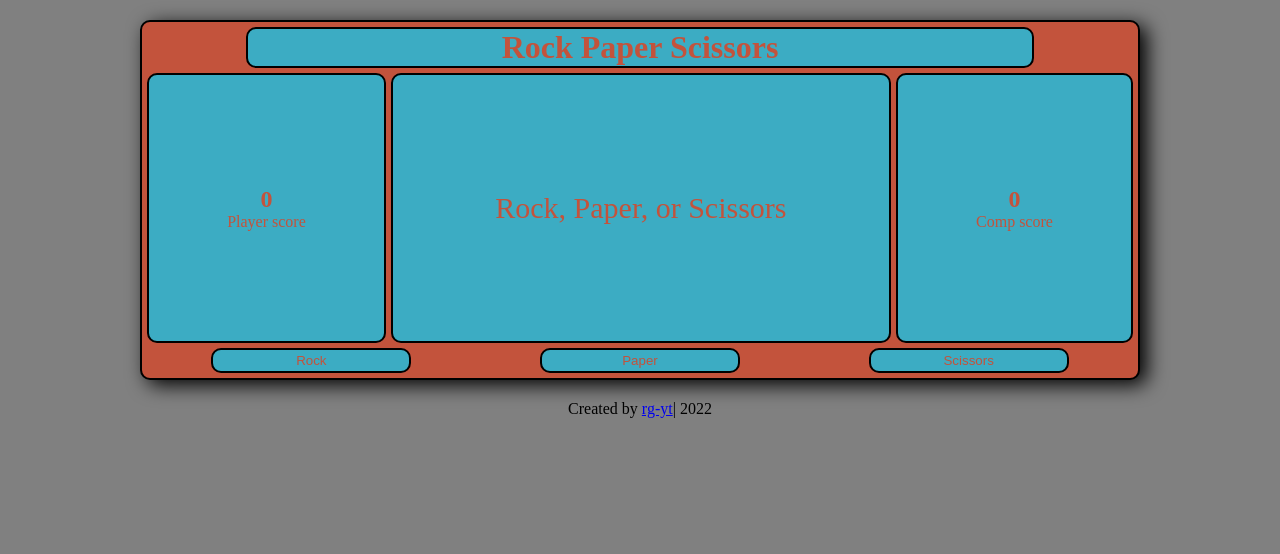
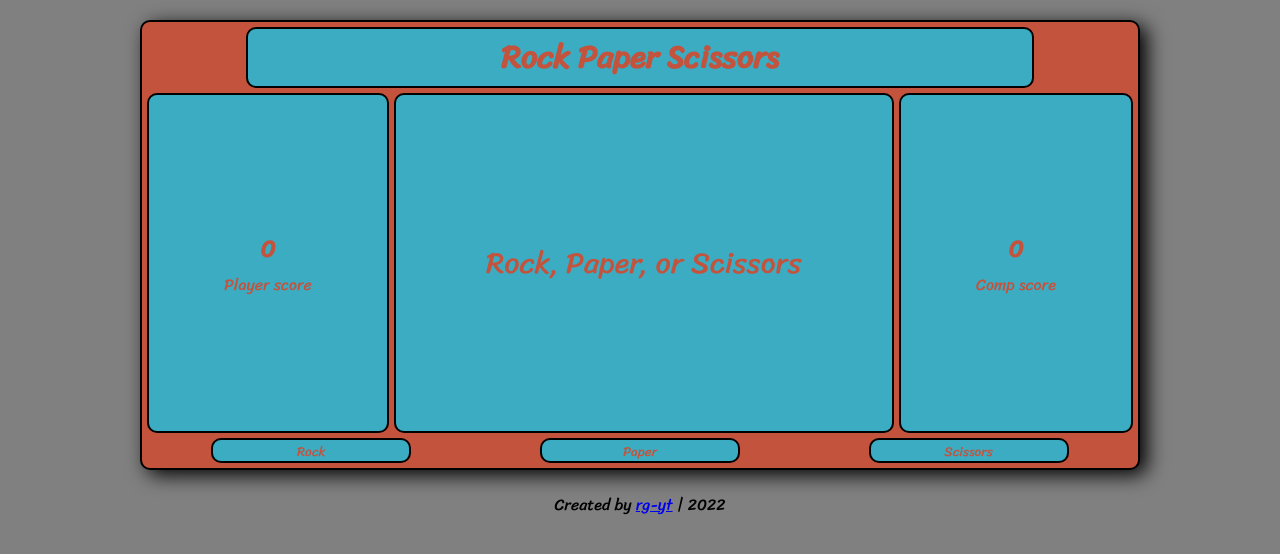
Before and after one commit to rg-yt/Odin-RPS, a plain HTML site: page index.html in a window 1280 px wide. Drawn offline with Linux system fonts and the light colour scheme.

Commit message:
Update font styling

```diff
--- a/index.html
+++ b/index.html
@@ -1,13 +1,18 @@
 <!DOCTYPE html>
 <html lang="en">
+
 <head>
     <meta charset="UTF-8">
     <meta http-equiv="X-UA-Compatible" content="IE=edge">
     <meta name="viewport" content="width=device-width, initial-scale=1.0">
     <script src="java.js" defer></script>
     <link rel="stylesheet" href="style.css">
-    <title>Document</title>
+    <link rel="preconnect" href="https://fonts.googleapis.com">
+    <link rel="preconnect" href="https://fonts.gstatic.com" crossorigin>
+    <link href="https://fonts.googleapis.com/css2?family=Sriracha&display=swap" rel="stylesheet">
+    <title>Rock Paper Scissors</title>
 </head>
+
 <body>
     <div class="container">
         <h1>Rock Paper Scissors</h1>
@@ -30,6 +35,7 @@
             <button>Scissors</button>
         </div>
     </div>
-    <footer>Created by <a href="https://github.com/rg-yt">rg-yt</a>| 2022</footer>
+    <footer>Created by <a href="https://github.com/rg-yt">rg-yt</a> | 2022</footer>
 </body>
+
 </html>
--- a/java.js
+++ b/java.js
@@ -43,7 +43,7 @@ function playRound(playerSelection, computerSelection = getComputerChoice()) {
     }
 }
 
-function updateScore(){
+function updateScore() {
     cpuscore.innerText = `${loss}`;
     plscore.innerText = `${wins}`;
 }
--- a/style.css
+++ b/style.css
@@ -2,6 +2,8 @@
     margin: 0;
     padding: 0;
     box-sizing: border-box;
+    font-family: 'Sriracha', cursive;
+
 
 }
 
@@ -11,38 +13,36 @@ body {
 
 h1 {
     text-align: center;
-   border: 2px solid black;
+    border: 2px solid black;
     border-radius: 10px;
     background-color: #3CACC3;
     width: 80%;
     margin-right: auto;
     margin-left: auto;
     color: #C3533C;
+    font-weight: 600;
+}
 
-
-}
-.center>p{
+.center>p {
     font-size: 30px;
     text-align: center;
     color: #C3533C;
-
 }
 
 .container {
     width: 1000px;
-    height: 360px;
+    height: 450px;
     background-color: #C3533C;
-   padding: 5px;
+    padding: 5px;
     border-radius: 10px;
     border: 2px solid black;
     display: flex;
     flex-direction: column;
-    gap:5px;
+    gap: 5px;
     margin-top: 20px;
     margin-left: auto;
     margin-right: auto;
     box-shadow: 7px 5px 20px black;
-
 }
 
 .scoreboard {
@@ -50,15 +50,12 @@ h1 {
     display: flex;
     justify-content: space-around;
     gap: 5px;
-
-
 }
 
 .buttons {
     display: flex;
     justify-content: space-around;
     align-items: stretch;
-
 }
 
 .outer {
@@ -77,9 +74,9 @@ h1 {
     border: 2px solid black;
     background-color: #3CACC3;
     width: 500px;
+}
 
-}
-.outer{
+.outer {
     background-color: #3CACC3;
     flex-grow: 1;
     border-radius: 10px;
@@ -99,9 +96,9 @@ button {
 button:hover {
     background-color: lightgray;
     color: black;
+}
 
-}
-footer{
+footer {
     text-align: center;
     margin-top: 20px;
 }
```
